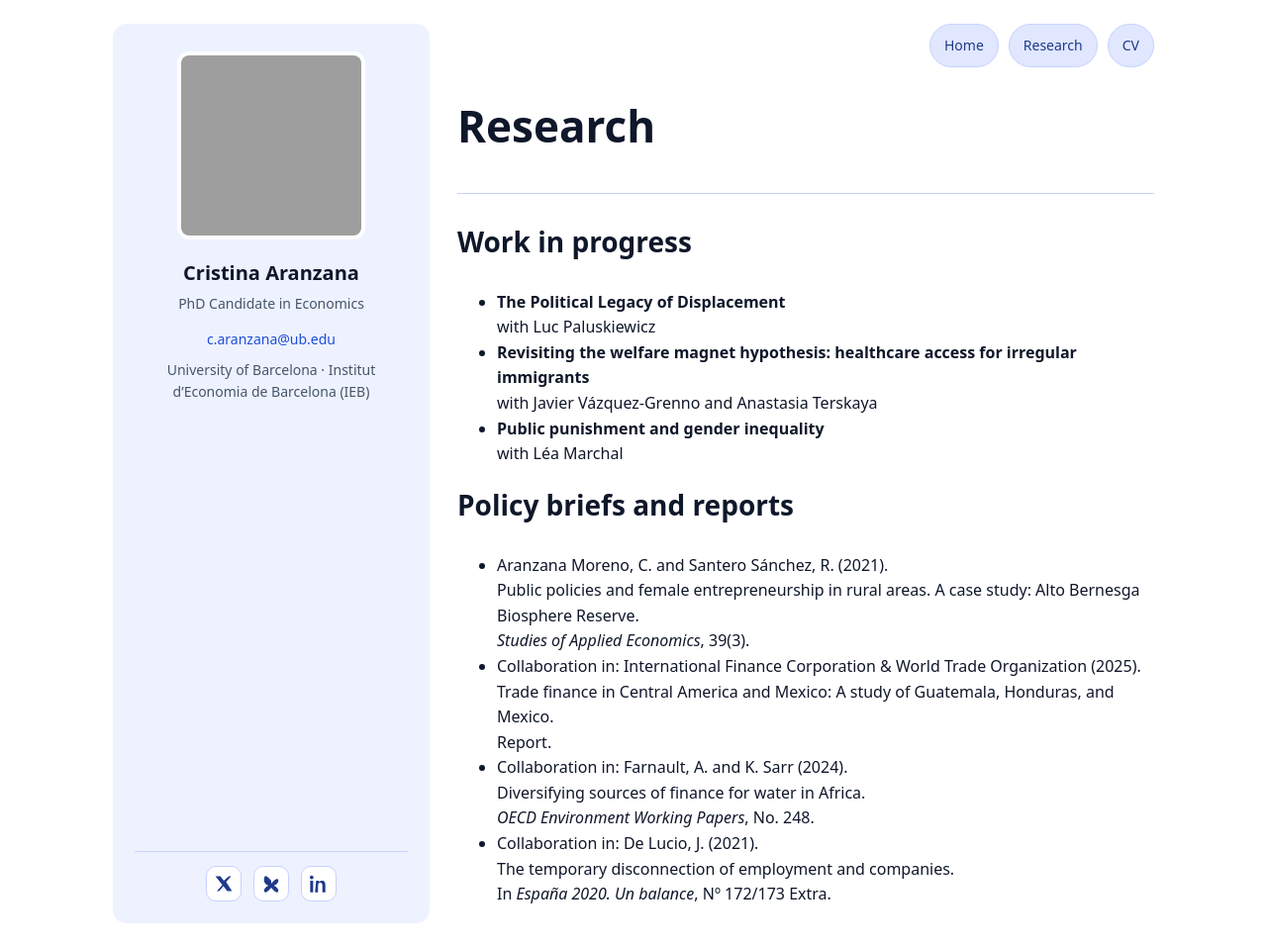
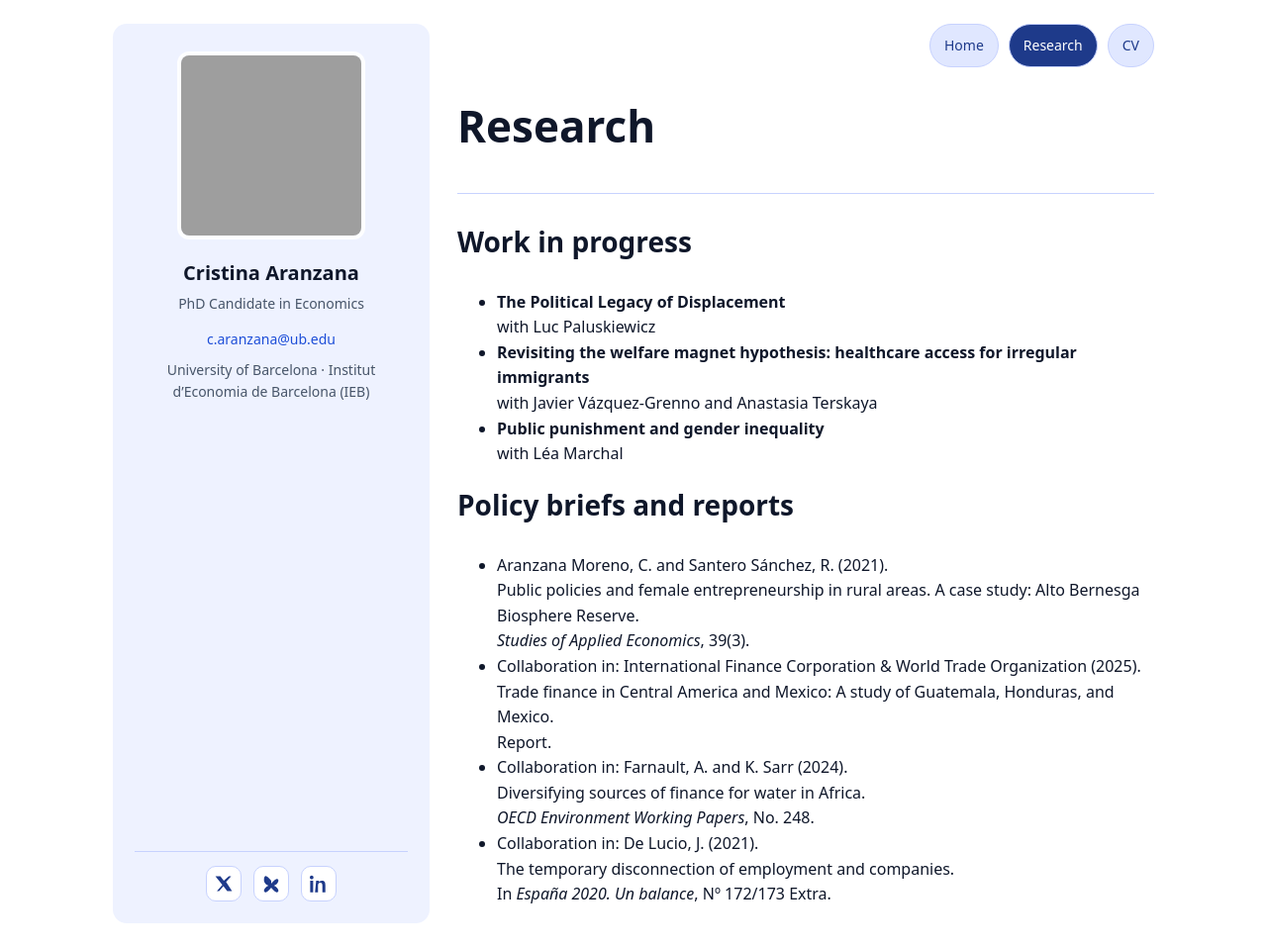
Before and after one commit to cristinaaranzana/cristinaaranzana.github.io, a Jekyll site: the page built from research.md, in a window 1280 px wide and 957 px high. Shown: the whole window at 99% size. Built offline with Jekyll 4.4.1, drawn with Linux system fonts in a browser that asks for light colours; grey boxes are pictures that could not be loaded.

Commit message:
Update default.html

```diff
--- a/_layouts/default.html
+++ b/_layouts/default.html
@@ -230,20 +230,15 @@
 
 <main class="main">
 <nav class="topbar">
-  {% assign current = page.url | replace:'index.html','' | replace:'.html','' %}
-  {% if current != '/' %}
-    {% assign current = '/' | append: current | remove:'//' %}
-  {% endif %}
-
   {% for item in site.nav %}
-    {% assign target = item.url %}
-    {% if current == target %}
+    {% if page.url == item.url or page.url contains item.url and item.url != "/" %}
       <a class="pill pillActive" href="{{ site.baseurl }}{{ item.url }}">{{ item.title }}</a>
     {% else %}
       <a class="pill" href="{{ site.baseurl }}{{ item.url }}">{{ item.title }}</a>
     {% endif %}
   {% endfor %}
 </nav>
+
 
 {% if page.title %}
   <div class="pageTitle">{{ page.title }}</div>
```
